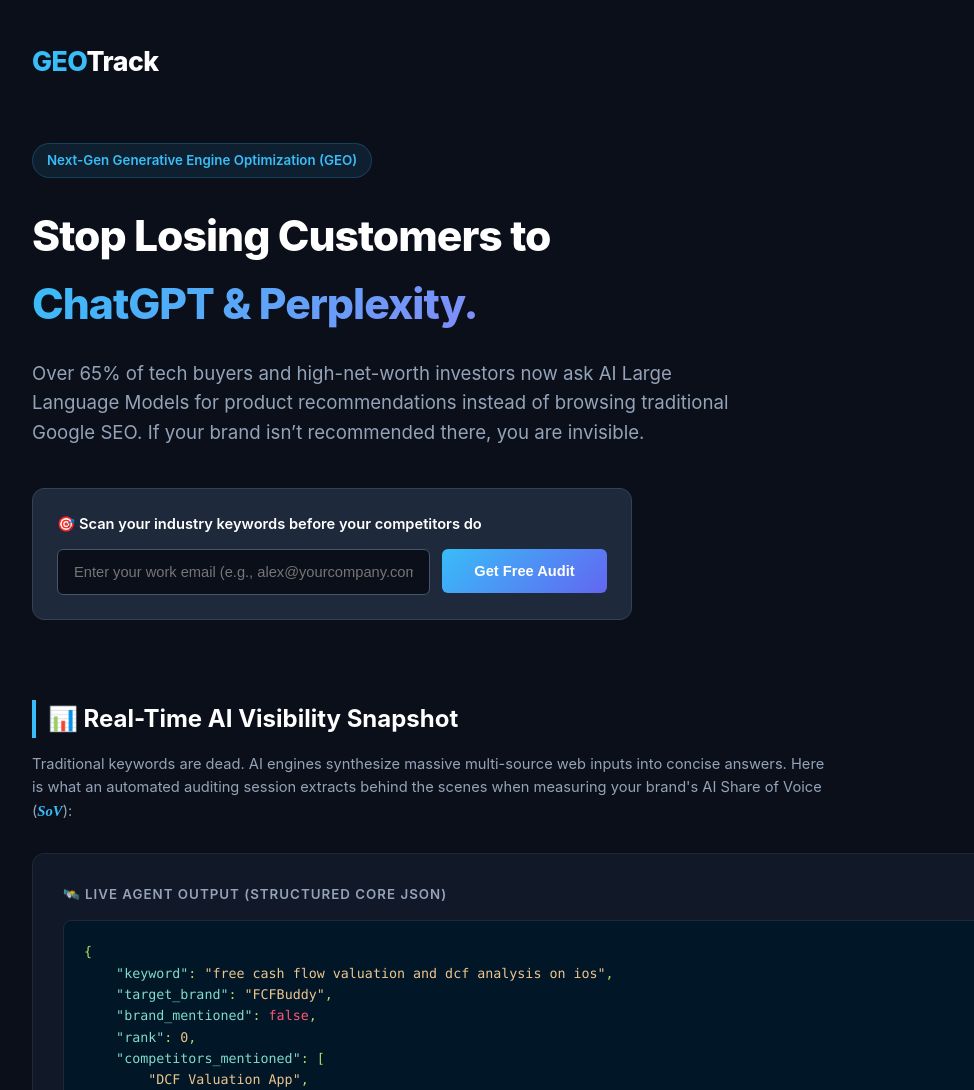
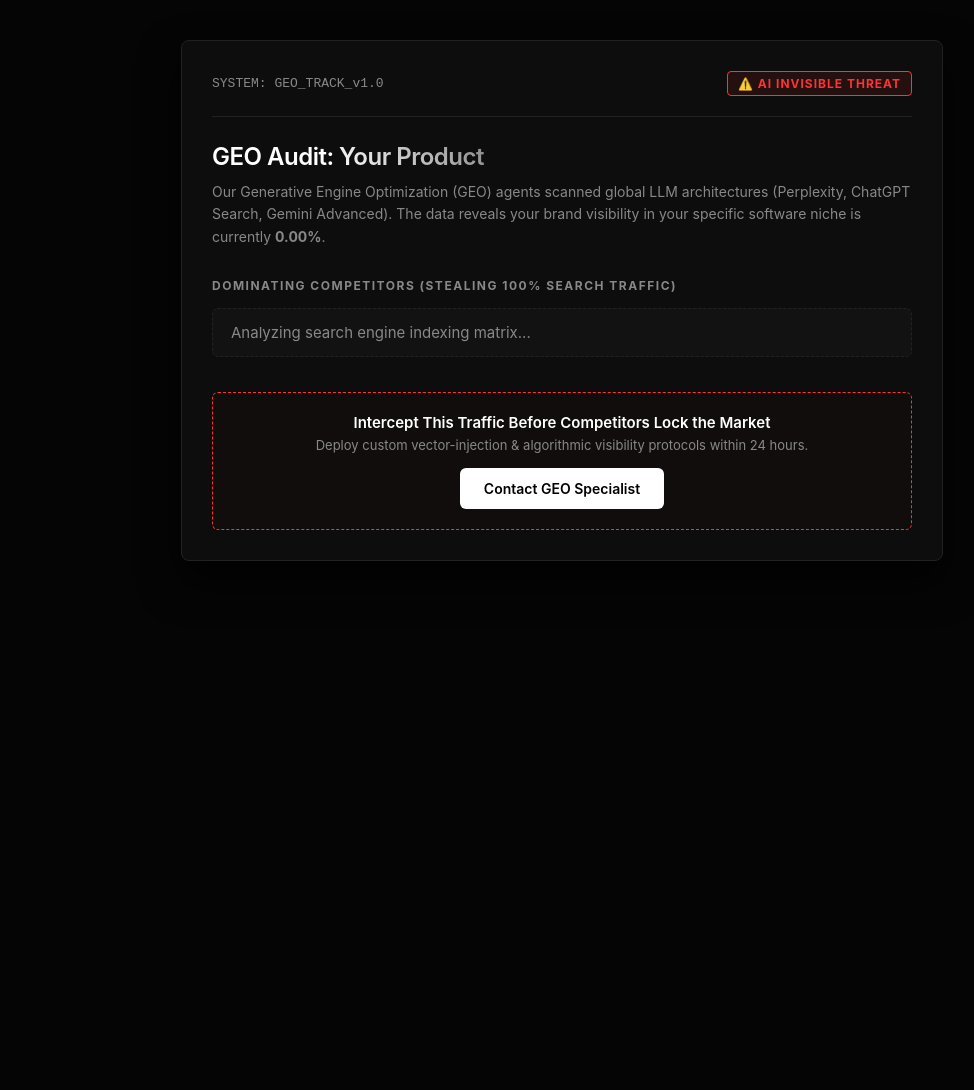
Before and after one commit to georchu/geotrack, a plain HTML site: page index.html in a window 1280 px wide. Shown: the top 1090 px of the page, without its empty margins (78-1052 px from the left). After the commit the page ends 800 px from the top, so only its background shows below. Drawn offline with Linux system fonts and the light colour scheme.

Commit message:
Refactor index.html title and styles
Updated the title and various styles in index.html to enhance the layout and visual appearance.

```diff
--- a/index.html
+++ b/index.html
@@ -3,306 +3,223 @@
 <head>
     <meta charset="UTF-8">
     <meta name="viewport" content="width=device-width, initial-scale=1.0">
-    <title>GEOTrack - Stop Losing Customers to ChatGPT & Perplexity</title>
+    <title>GEOTrack Live Threat Matrix</title>
     <style>
-        *, *::before, *::after {
-            box-sizing: border-box;
+        :root {
+            --bg-color: #050505;
+            --accent-red: #ff3333;
+            --text-gray: #888;
+            --card-bg: #0d0d0d;
+            --border-color: #222;
         }
+
         body {
+            background-color: var(--bg-color);
+            color: #ffffff;
+            font-family: -apple-system, BlinkMacSystemFont, "Segoe UI", Roboto, Helvetica, Arial, sans-serif;
             margin: 0;
-            padding: 0;
-            font-family: -apple-system, BlinkMacSystemFont, "Segoe UI", Roboto, Helvetica, Arial, sans-serif;
-            background-color: #0B0F19;
-            color: #E2E8F0;
-            line-height: 1.6;
+            padding: 40px 20px;
+            display: flex;
+            justify-content: center;
         }
+
         .container {
-            max-width: 1100px;
-            margin: 0 auto;
-            padding: 40px 20px;
+            width: 100%;
+            max-width: 700px;
+            border: 1px solid var(--border-color);
+            background-color: var(--card-bg);
+            border-radius: 8px;
+            padding: 30px;
+            box-shadow: 0 20px 40px rgba(0, 0, 0, 0.8);
         }
-        header {
-            display: table;
-            width: 100%;
-            margin-bottom: 60px;
+
+        .header-status {
+            display: flex;
+            align-items: center;
+            justify-content: space-between;
+            border-bottom: 1px solid var(--border-color);
+            padding-bottom: 20px;
+            margin-bottom: 25px;
         }
-        .logo {
-            display: table-cell;
-            font-size: 20pt;
-            font-weight: 800;
-            color: #38BDF8;
+
+        .badge {
+            background-color: rgba(255, 51, 51, 0.1);
+            color: var(--accent-red);
+            border: 1px solid var(--accent-red);
+            padding: 4px 10px;
+            border-radius: 4px;
+            font-size: 12px;
+            text-transform: uppercase;
+            font-weight: bold;
+            letter-spacing: 1px;
+            animation: pulse 2s infinite;
+        }
+
+        h1 {
+            font-size: 24px;
+            font-weight: 600;
+            margin: 0 0 10px 0;
             letter-spacing: -0.5px;
         }
-        .logo span {
-            color: #FFFFFF;
-        }
-        .badge {
-            display: inline-block;
-            background: rgba(56, 189, 248, 0.1);
-            border: 1px solid rgba(56, 189, 248, 0.2);
-            color: #38BDF8;
-            padding: 6px 14px;
-            border-radius: 20px;
-            font-size: 10pt;
-            font-weight: 600;
-            margin-bottom: 24px;
-        }
-        h1 {
-            font-size: 32pt;
-            font-weight: 800;
-            line-weight: 1.2;
-            color: #FFFFFF;
-            letter-spacing: -1px;
-            margin: 0 0 20px 0;
-        }
-        .highlight {
-            background: linear-gradient(135deg, #38BDF8 0%, #818CF8 100%);
+
+        .target-title {
+            color: #ffffff;
+            background: linear-gradient(45deg, #fff, #888);
             -webkit-background-clip: text;
             -webkit-text-fill-color: transparent;
         }
-        .subtitle {
-            font-size: 14pt;
-            color: #94A3B8;
-            max-width: 700px;
-            margin-bottom: 40px;
+
+        p.desc {
+            color: var(--text-gray);
+            font-size: 14px;
+            line-height: 1.6;
+            margin: 0 0 30px 0;
         }
-        .hero-cta {
-            background: #1E293B;
-            border: 1px solid #334155;
-            padding: 24px;
-            border-radius: 12px;
-            max-width: 600px;
-            margin-bottom: 80px;
+
+        .section-title {
+            font-size: 12px;
+            color: var(--text-gray);
+            text-transform: uppercase;
+            letter-spacing: 1.5px;
+            margin-bottom: 15px;
+            font-weight: 700;
         }
-        .cta-title {
-            font-weight: 600;
-            font-size: 11pt;
-            color: #FFFFFF;
-            margin-bottom: 12px;
+
+        ul.competitor-list {
+            list-style: none;
+            padding: 0;
+            margin: 0 0 35px 0;
         }
-        .form-group {
-            display: table;
-            width: 100%;
+
+        ul.competitor-list li {
+            border: 1px solid var(--border-color);
+            background-color: #121212;
+            padding: 14px 18px;
+            border-radius: 6px;
+            margin-bottom: 10px;
+            display: flex;
+            justify-content: space-between;
+            align-items: center;
+            font-size: 15px;
         }
-        .form-input-cell {
-            display: table-cell;
-            width: 70%;
-            padding-right: 12px;
+
+        ul.competitor-list li .traffic-share {
+            color: #ffcc00;
+            font-size: 13px;
+            font-weight: bold;
         }
-        .form-btn-cell {
-            display: table-cell;
-            width: 30%;
-            vertical-align: top;
-        }
-        input[type="email"] {
-            width: 100%;
-            padding: 14px 16px;
-            background: #0B0F19;
-            border: 1px solid #475569;
+
+        .cta-box {
+            border: 1px dashed var(--accent-red);
+            background-color: rgba(255, 51, 51, 0.02);
+            padding: 20px;
             border-radius: 6px;
-            color: #FFFFFF;
-            font-size: 11pt;
-        }
-        input[type="email"]:focus {
-            border-color: #38BDF8;
-            outline: none;
-        }
-        .btn {
-            width: 100%;
-            padding: 14px 20px;
-            background: linear-gradient(135deg, #38BDF8 0%, #6366F1 100%);
-            border: none;
-            border-radius: 6px;
-            color: #FFFFFF;
-            font-weight: 700;
-            font-size: 11pt;
-            cursor: pointer;
             text-align: center;
         }
-        .section-title {
-            font-size: 18pt;
-            font-weight: 700;
-            color: #FFFFFF;
-            margin-top: 60px;
-            margin-bottom: 12px;
-            border-left: 4px solid #38BDF8;
-            padding-left: 12px;
+
+        .cta-btn {
+            display: inline-block;
+            background-color: #ffffff;
+            color: #000000;
+            text-decoration: none;
+            padding: 12px 24px;
+            border-radius: 6px;
+            font-weight: 600;
+            font-size: 14px;
+            margin-top: 15px;
+            transition: transform 0.2s;
         }
-        .section-desc {
-            color: #94A3B8;
-            font-size: 11pt;
-            margin-bottom: 30px;
-            max-width: 800px;
+
+        .cta-btn:hover {
+            transform: scale(1.02);
         }
-        .demo-box {
-            background: #111827;
-            border: 1px solid #1F2937;
-            border-radius: 12px;
-            padding: 30px;
-            margin-bottom: 60px;
-        }
-        .math {
-            font-family: 'Times New Roman', serif;
-            font-style: italic;
-            font-weight: bold;
-            color: #38BDF8;
-        }
-        .code-block {
-            background: #011627;
-            border-radius: 8px;
-            padding: 20px;
-            font-family: "SF Mono", Monaco, Consolas, monospace;
-            font-size: 10pt;
-            color: #ADDB67;
-            overflow-x: auto;
-            border: 1px solid #1E2937;
-        }
-        .code-key { color: #7FDBCA; }
-        .code-val { color: #ECC48D; }
-        .code-bool { color: #FF5874; }
 
-        table {
-            width: 100%;
-            border-collapse: collapse;
-            margin-top: 20px;
-            margin-bottom: 40px;
-        }
-        th, td {
-            padding: 16px;
-            text-align: left;
-            border-bottom: 1px solid #1F2937;
-        }
-        th {
-            background-color: #1E2937;
-            color: #FFFFFF;
-            font-weight: 600;
-            font-size: 11pt;
-        }
-        td {
-            font-size: 11pt;
-            color: #E2E8F0;
-        }
-        tr:hover td {
-            background-color: rgba(255, 255, 255, 0.02);
-        }
-        .recommendation-table th {
-            background-color: #0F172A;
-            border-bottom: 2px solid #38BDF8;
-        }
-        .price-card {
-            background: #1E293B;
-            border-top: 4px solid #6366F1;
-        }
-        .price-card.featured {
-            background: #0F172A;
-            border-top: 4px solid #38BDF8;
-            box-shadow: 0 0 25px rgba(56, 189, 248, 0.15);
-        }
-        .footer {
-            margin-top: 100px;
-            border-top: 1px solid #1F2937;
-            padding-top: 30px;
-            text-align: center;
-            color: #64748B;
-            font-size: 10pt;
+        @keyframes pulse {
+            0% { opacity: 0.6; }
+            50% { opacity: 1; }
+            100% { opacity: 0.6; }
         }
     </style>
 </head>
 <body>
-    <div class="container">
-        <header>
-            <div class="logo">GEO<span>Track</span></div>
-        </header>
 
-        <main>
-            <div class="badge">Next-Gen Generative Engine Optimization (GEO)</div>
-            <h1>Stop Losing Customers to <br><span class="highlight">ChatGPT & Perplexity.</span></h1>
-            <p class="subtitle">
-                Over 65% of tech buyers and high-net-worth investors now ask AI Large Language Models for product recommendations instead of browsing traditional Google SEO. If your brand isn’t recommended there, you are invisible.
-            </p>
+<div class="container">
+    <div class="header-status">
+        <div style="font-size: 13px; color: var(--text-gray); font-family: monospace;">SYSTEM: GEO_TRACK_v1.0</div>
+        <div class="badge">⚠️ AI INVISIBLE THREAT</div>
+    </div>
 
-            <div class="hero-cta">
-                <div class="cta-title">🎯 Scan your industry keywords before your competitors do</div>
-                <!-- 激活真实后端：将 action 替换为你的 Formspree 专属 URL -->
-                <form action="https://formspree.io/f/mrewowez" method="POST" class="form-group">
-                    <div class="form-input-cell">
-                        <!-- name="email" 是 Formspree 解析所必须的 -->
-                        <input type="email" name="email" placeholder="Enter your work email (e.g., alex@yourcompany.com)" required>
-                    </div>
-                    <div class="form-btn-cell">
-                        <button type="submit" class="btn">Get Free Audit</button>
-                    </div>
-                </form>
-            </div>
+    <h1>GEO Audit: <span id="target-product-name" class="target-title">Loading Startup...</span></h1>
+    <p class="desc">
+        Our Generative Engine Optimization (GEO) agents scanned global LLM architectures (Perplexity, ChatGPT Search, Gemini Advanced). The data reveals your brand visibility in your specific software niche is currently <strong>0.00%</strong>.
+    </p>
 
-            <div class="section-title">📊 Real-Time AI Visibility Snapshot</div>
-            <p class="section-desc">
-                Traditional keywords are dead. AI engines synthesize massive multi-source web inputs into concise answers. Here is what an automated auditing session extracts behind the scenes when measuring your brand's AI Share of Voice (<span class="math">SoV</span>):
-            </p>
+    <div class="section-title">Dominating Competitors (Stealing 100% Search Traffic)</div>
+    <ul id="competitor-list" class="competitor-list">
+        <li style="color: var(--text-gray); border-style: dashed;">Analyzing search engine indexing matrix...</li>
+    </ul>
 
-            <div class="demo-box">
-                <div style="margin-bottom: 15px; font-weight: 600; color: #94A3B8; font-size: 10pt; text-transform: uppercase; letter-spacing: 1px;">
-                    🛰️ Live Agent Output (Structured Core JSON)
-                </div>
-                <pre class="code-block">{
-    <span class="code-key">"keyword"</span>: <span class="code-val">"free cash flow valuation and dcf analysis on ios"</span>,
-    <span class="code-key">"target_brand"</span>: <span class="code-val">"FCFBuddy"</span>,
-    <span class="code-key">"brand_mentioned"</span>: <span class="code-bool">false</span>,
-    <span class="code-key">"rank"</span>: <span class="code-val">0</span>,
-    <span class="code-key">"competitors_mentioned"</span>: [
-        <span class="code-val">"DCF Valuation App"</span>,
-        <span class="code-val">"onbalance: cash flow tracker"</span>,
-        <span class="code-val">"Apple Numbers"</span>,
-        <span class="code-val">"MoneyPatrol"</span>
-    ],
-    <span class="code-key">"summary"</span>: <span class="code-val">"The text discusses various elite tools for cash flow valuation but does not mention 'FCFBuddy'."</span>
-}</pre>
-            </div>
+    <div class="cta-box">
+        <div style="font-size: 15px; font-weight: 600; color: #fff;">Intercept This Traffic Before Competitors Lock the Market</div>
+        <div style="font-size: 13px; color: var(--text-gray); margin-top: 5px;">Deploy custom vector-injection & algorithmic visibility protocols within 24 hours.</div>
+        <a href="mailto:audit@guoron.com?subject=Unlock GEO Growth Track" class="cta-btn">Contact GEO Specialist</a>
+    </div>
+</div>
 
-            <div class="section-title">💎 Enterprise-Grade Pricing Plans</div>
-            <p class="section-desc">
-                Unlock the exact AI prompts, real-time citation analysis, and actionable Generative Engine Optimization guidelines to insert your software into conversational recommendation flows.
-            </p>
+<script>
+    // 🧙‍♂️ 纯前端高级 URL 参数解析引擎
+    function getQueryParams() {
+        const params = {};
+        const search = window.location.search.substring(1);
+        if (search) {
+            const pairs = search.split("&");
+            for (let i = 0; i < pairs.length; i++) {
+                const pair = pairs[i].split("=");
+                params[decodeURIComponent(pair[0])] = decodeURIComponent(pair[1] || "");
+            }
+        }
+        return params;
+    }
 
-            <table class="recommendation-table">
-                <thead>
-                    <tr>
-                        <th>Tier Plan</th>
-                        <th>Monthly Price</th>
-                        <th>Keyword Tracks</th>
-                        <th>Audit Frequency</th>
-                        <th>Core Benefits</th>
-                    </tr>
-                </thead>
-                <tbody>
-                    <tr class="price-card">
-                        <td style="font-weight: 700; color: #FFFFFF;">Starter (Indie)</td>
-                        <td style="font-weight: 700; color: #38BDF8;">$39 <span style="font-size:9pt; font-weight:normal; color:#94A3B8;">/mo</span></td>
-                        <td>3 Keywords</td>
-                        <td>2x per week</td>
-                        <td>Email Weekly Briefing, Basic dashboard tracking</td>
-                    </tr>
-                    <tr class="price-card featured">
-                        <td style="font-weight: 700; color: #FFFFFF;">Growth (Scale) 🌟</td>
-                        <td style="font-weight: 700; color: #38BDF8;">$119 <span style="font-size:9pt; font-weight:normal; color:#94A3B8;">/mo</span></td>
-                        <td style="font-weight: bold;">15 Keywords</td>
-                        <td style="font-weight: bold; color: #38BDF8;">Daily (Perplexity Sonar)</td>
-                        <td><strong>iOS Live Push Notifications (APNs)</strong>, Competitor Disruption Alerts, Advanced GEO Guidelines</td>
-                    </tr>
-                    <tr class="price-card">
-                        <td style="font-weight: 700; color: #FFFFFF;">Pro (Agency)</td>
-                        <td style="font-weight: 700; color: #38BDF8;">$299 <span style="font-size:9pt; font-weight:normal; color:#94A3B8;">/mo</span></td>
-                        <td>50+ Keywords</td>
-                        <td>Real-time / On-Demand</td>
-                        <td>Custom Webhook Triggers, Fully Automated Multi-Model Optimization Sandbox</td>
-                    </tr>
-                </tbody>
-            </table>
-        </main>
+    // 🚀 页面渲染主引擎
+    window.addEventListener('DOMContentLoaded', () => {
+        const params = getQueryParams();
 
-        <footer class="footer">
-            &copy; 2026 GEOTrack Corporation. Built for the One-Person AI Company Era. All rights reserved.
-        </footer>
-    </div>
+        // 1. 动态吞入产品名字
+        if (params.name) {
+            document.getElementById('target-product-name').innerText = params.name;
+        } else {
+            document.getElementById('target-product-name').innerText = "Your Product";
+        }
+
+        // 2. 动态切割并渲染竞品列表
+        if (params.competitors) {
+            const compArray = params.competitors.split(",");
+            const listContainer = document.getElementById('competitor-list');
+
+            if (listContainer) {
+                listContainer.innerHTML = ""; // 清空加载状态的占位骨架屏
+
+                compArray.forEach(comp => {
+                    const li = document.createElement('li');
+
+                    // 创建名字区域
+                    const nameSpan = document.createElement('span');
+                    nameSpan.innerText = comp.trim();
+
+                    // 创建右侧高能高亮流量标签
+                    const shareSpan = document.createElement('span');
+                    shareSpan.className = "traffic-share";
+                    shareSpan.innerText = "100% Captured 📈";
+
+                    li.appendChild(nameSpan);
+                    li.appendChild(shareSpan);
+                    listContainer.appendChild(li);
+                });
+            }
+        }
+    });
+</script>
+
 </body>
 </html>
```
